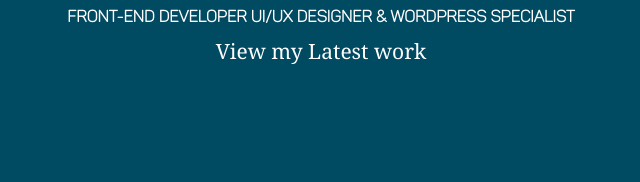
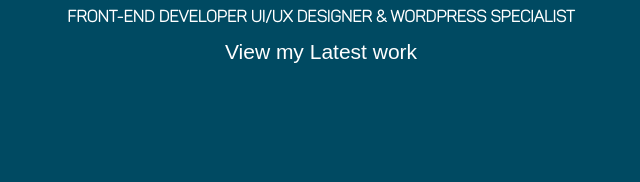
Before and after one commit to reed23/reed23.github.io, a plain HTML site: page index.html in a window 1280 px wide. Shown: the part 227-409 px from the top of the page, 319-959 px from the left. Drawn offline with nearby package versions, Linux system fonts and the light colour scheme; a web font is replaced by a local one.

Commit message:
changes to fleamonkey

```diff
--- a/css2/syle2.css
+++ b/css2/syle2.css
@@ -578,7 +578,7 @@ a{
 }
 
 p{
-	font-family: Georgia, Times, "Times New Roman", serif;
+	font-family: "proxima-nova-condensed",sans-serif;
 
 }
 
```
Also changed, not shown: 2 other files.
